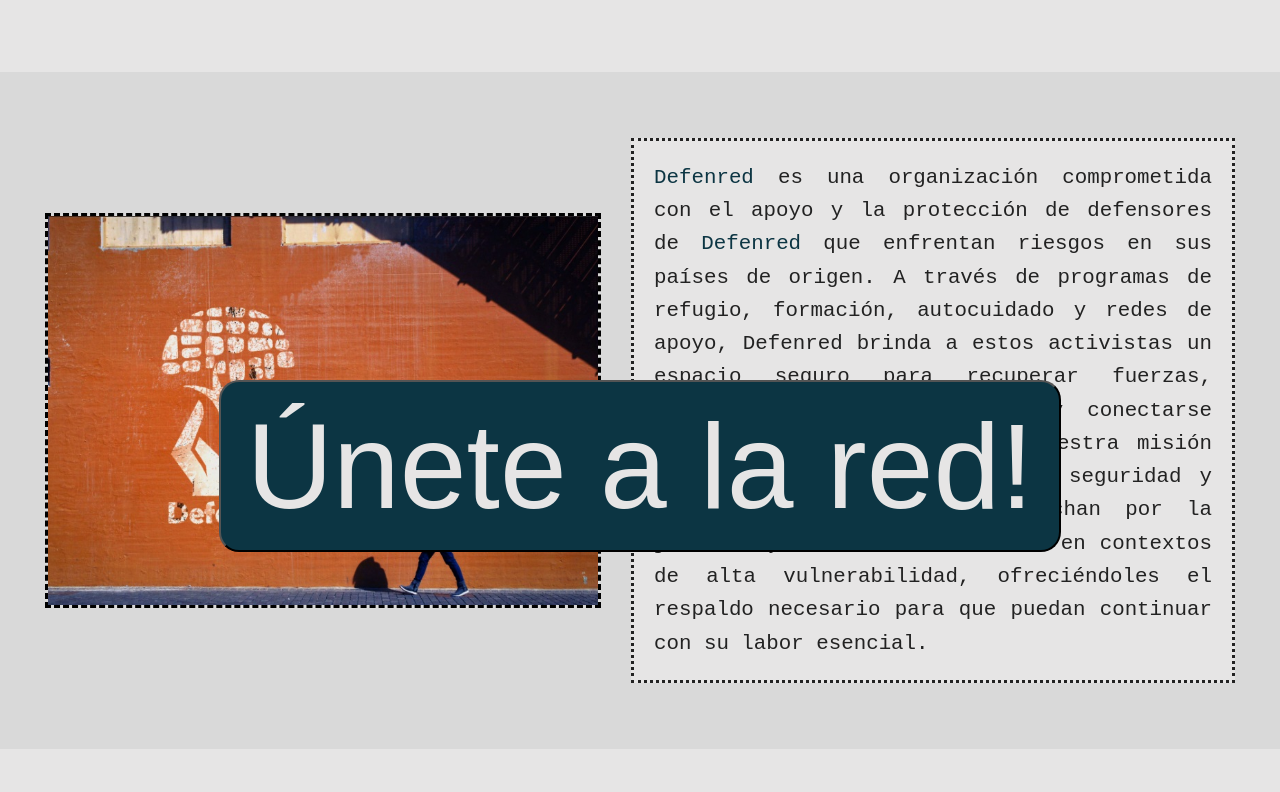
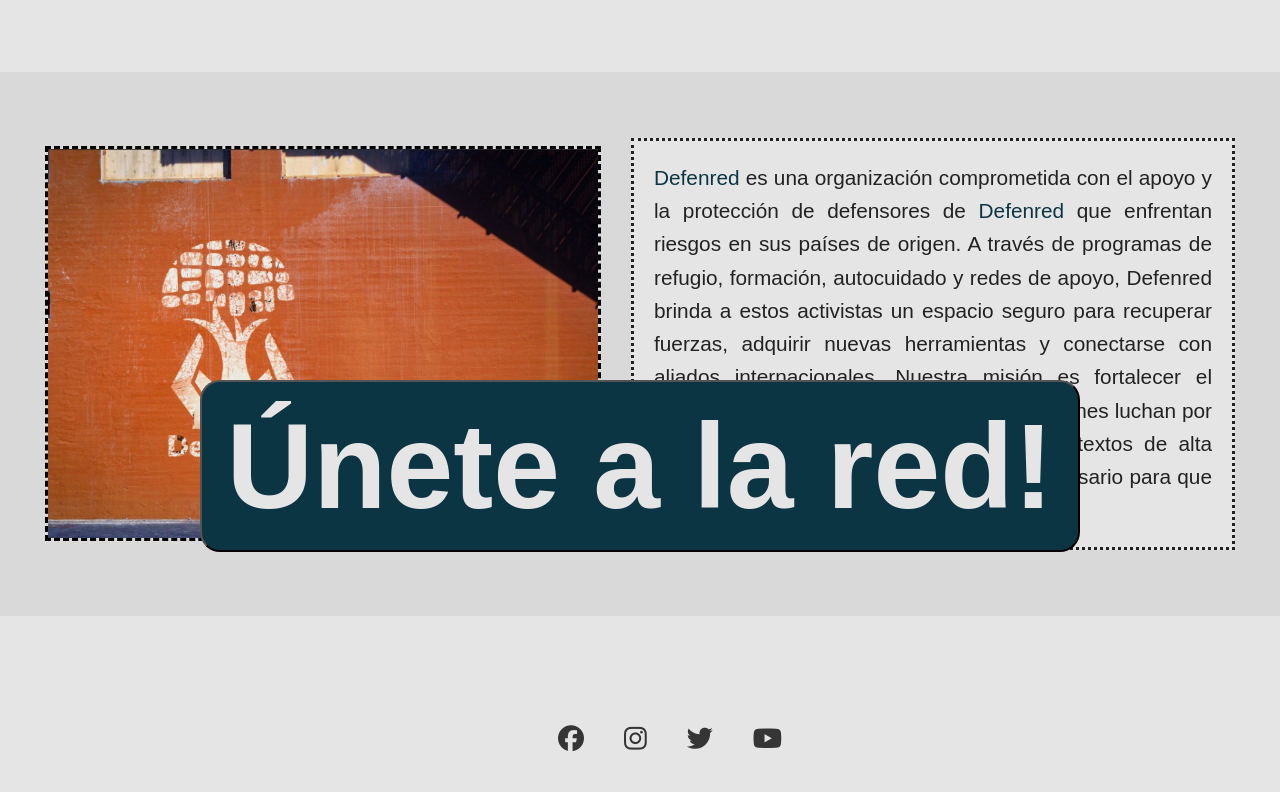
Before and after one commit to InkCapac/DANI_NODE, a React (Vite) app in the folder DEFENRED/: page / in a window 1280 px wide. Shown: the part 940-1732 px from the top of the page. Built offline with nearby package versions, Linux system fonts and the light colour scheme.

Commit message:
CAMBIOS 05-02
:)

```diff
--- a/DEFENRED/src/componentes/css/slider.css
+++ b/DEFENRED/src/componentes/css/slider.css
@@ -61,7 +61,7 @@
 
   /*Estilos de los botones 'anterior' y 'siguiente'*/
   .nav-buttons {
-    font-family: "Source Code Pro", monospace;
+    font-family: 'Readex Pro', sans-serif;
     /*Usar flexbox para alinear botones*/
     display: flex;
     /*Ancho completo de la ventana gráfica*/
--- a/DEFENRED/src/linkedPages/css_pages/inicioStyle.css
+++ b/DEFENRED/src/linkedPages/css_pages/inicioStyle.css
@@ -36,6 +36,8 @@ body {
 }
 
 .cta-unete {
+  font-family: 'Montserrat', sans-serif;
+  font-weight: 800;
   font-size: 120px;
   background-color: var(--blue);
   color: var(--white);
@@ -49,9 +51,10 @@ body {
 }
 
 .cta-unete:hover {
-  background-color: orange;
+  background-color: var(--orange);
 }
-.parrafo1-inicio{
+
+.parrafo1-inicio {
   padding: 45px;
   display: flex;
   align-items: center;
@@ -61,8 +64,10 @@ body {
   margin: 0 auto;
   background-color: var(--gray);
 }
+
 .parrafo1-inicio p {
   flex: 1;
+  font-family: 'Readex Pro', sans-serif;
   width: 140px;
   height: auto;
   text-align: justify;
```
